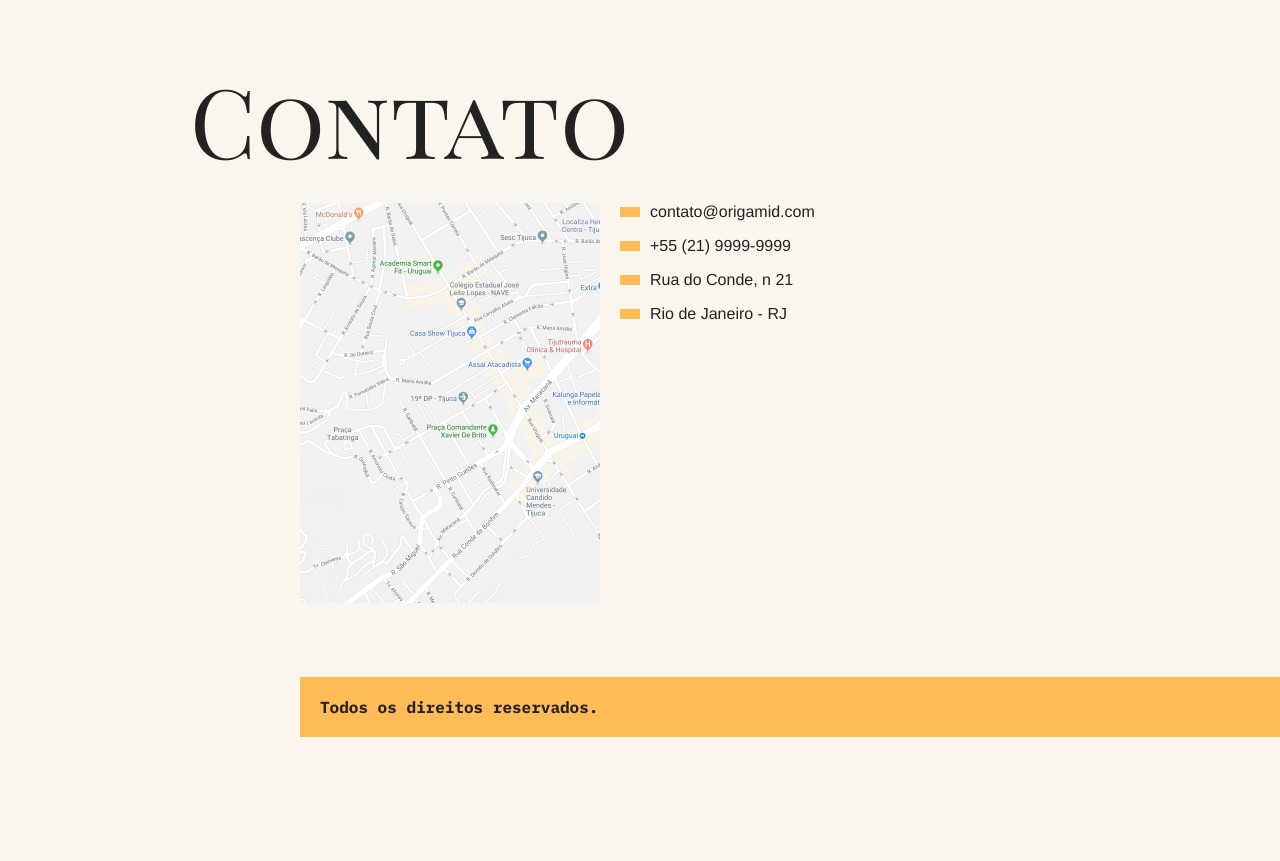
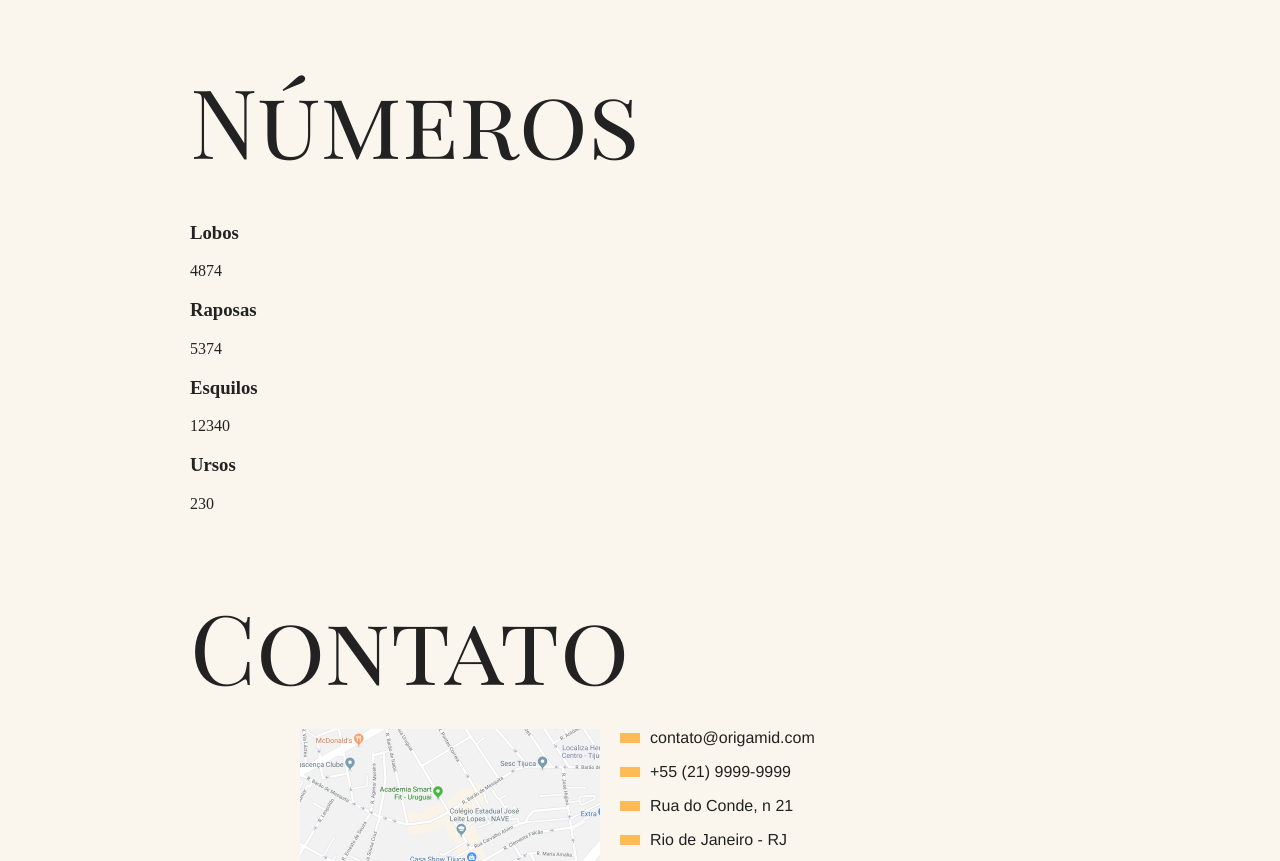
Before and after one commit to wsfraga/Animais-Fantasticos, a plain HTML site: page index.html in a window 1280 px wide. Shown: the part 1219-2080 px from the top of the page. Before the commit the page ends 1988 px from the top, so only its background shows below. Drawn offline with Linux system fonts and the light colour scheme.

Commit message:
criando uma nova sessao no html

```diff
--- a/index.html
+++ b/index.html
@@ -142,6 +142,28 @@
          </dl>
       </section>
 
+      <section class="grid-section numeros" data-anime="scroll">
+         <h1 class="titulo">Números</h1>
+         <div class="numeros-grid">
+            <div class="numero-animal">
+               <h3>Lobos</h3>
+               <span data-numero>4874</span>
+            </div>
+            <div class="numero-animal">
+               <h3>Raposas</h3>
+               <span data-numero>5374</span>
+            </div>
+            <div class="numero-animal">
+               <h3>Esquilos</h3>
+               <span data-numero>12340</span>
+            </div>
+            <div class="numero-animal">
+               <h3>Ursos</h3>
+               <span data-numero>230</span>
+            </div>
+         </div>
+      </section>
+
       <section class="grid-section contato" data-anime="scroll" id="contato">
          <h1 class="titulo">Contato</h1>
 
```
